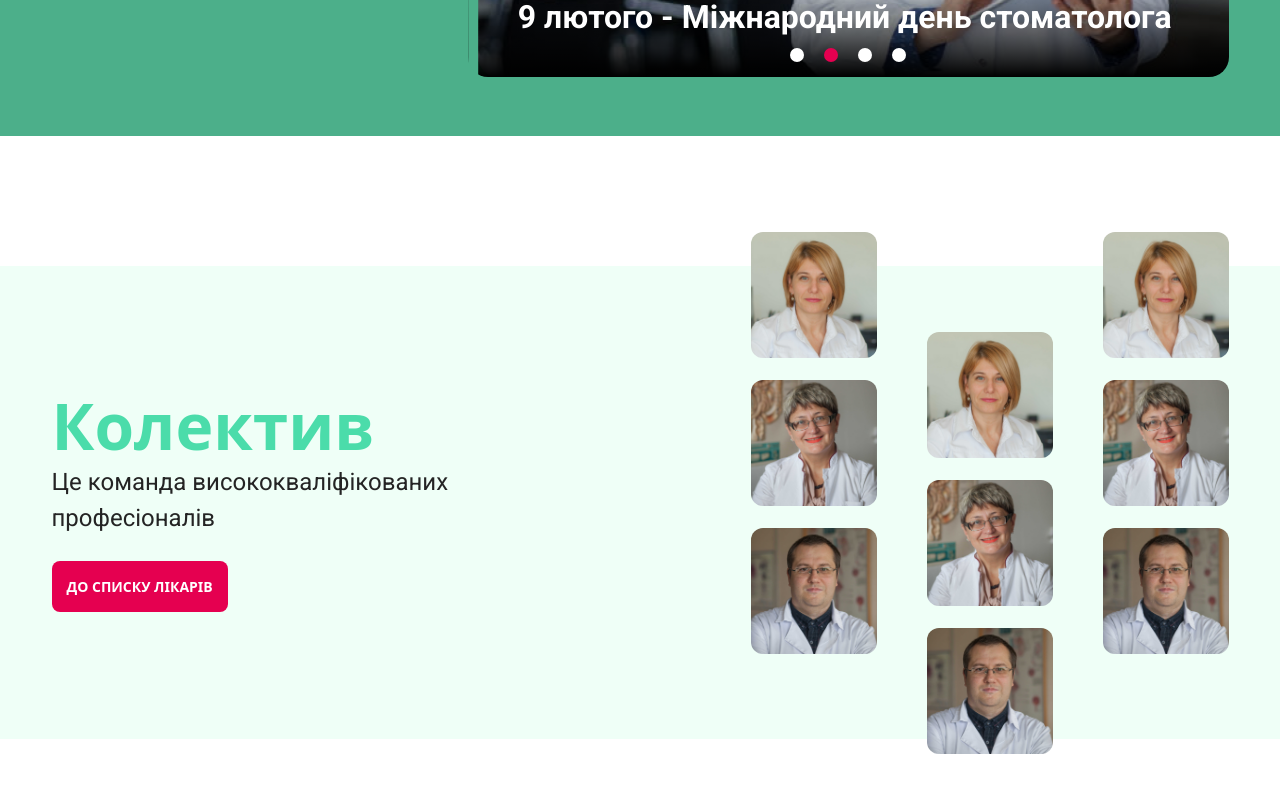
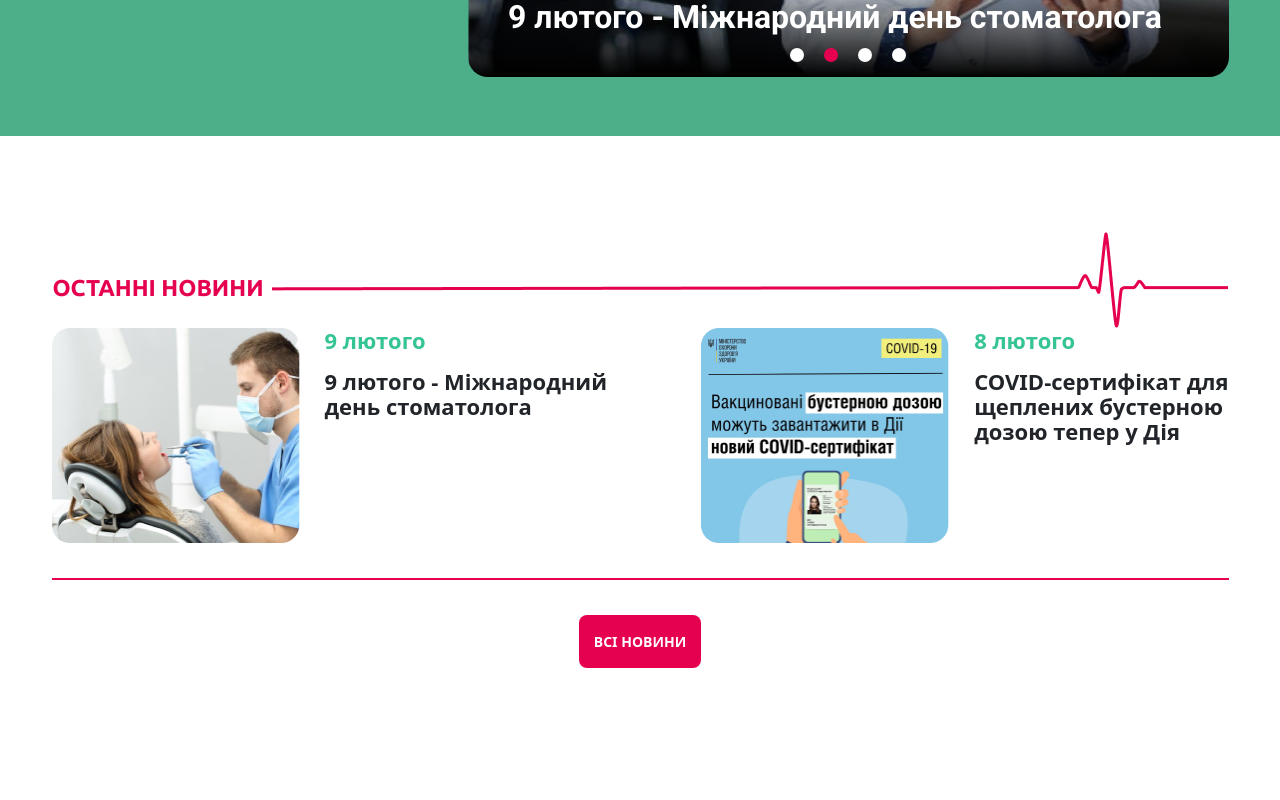
Before and after one commit to Hiko1234/ExamITstep-Rymar-Mitsko, a Next.js app: page / in a window 1280 px wide. Shown: the part 620-1420 px from the top of the page. Built offline with nearby package versions, Linux system fonts and the light colour scheme.

Commit message:
News require adaptation

```diff
--- /dev/null
+++ b/src/components/news/News.module.scss
@@ -0,0 +1,69 @@
+//variables
+@import '../../styles/variables.scss';
+
+.news {
+
+    &__title {
+        margin: 0px;
+        display: flex;
+        flex-direction: row;
+        justify-content: center;
+        align-items: center;
+        gap: 7px;
+
+        &_text {
+            padding-top: 15px;
+            margin: 0px;
+            width: fit-content;
+            height: fit-content;
+            font-family: 'Ubuntu';
+            font-style: normal;
+            font-weight: 700;
+            font-size: 23px;
+            line-height: 28px;
+            color: $mainPink;
+        }
+
+        &_decor {
+            margin: 0px;
+        }
+    }
+
+    &__posts {
+        display: flex;
+        flex-direction: row;
+        justify-content: space-between;
+        padding-bottom: 35px;
+        border-bottom: 2px solid $mainPink;
+
+        &_info {
+            display: flex;
+            flex-direction: row;
+            gap: 25px;
+        }
+    }
+
+    &__link {
+        padding-top: 35px;
+        display: flex;
+        justify-content: center;
+        align-items: center;
+
+        &_info {
+            text-decoration: none;
+            text-transform: uppercase;
+            font-size: 14px;
+            font-weight: 700;
+            color: $white;
+            background-color: $mainPink;
+            padding: 16px 15px;
+            border-radius: 8px;
+            transition: 0.3s;
+
+            &:hover {
+                background-color: $pinkHover;
+                color: $white;
+            }
+        }
+    }
+}
--- /dev/null
+++ b/src/components/news/index.tsx
@@ -0,0 +1,101 @@
+import React from 'react';
+//import styles
+import s from './News.module.scss';
+//import Image
+import Image from 'next/image';
+//import Link
+import Link from 'next/link';
+//import img
+import news1 from '../../data/news/dataImg/news1.png';
+import news2 from '../../data/news/dataImg/news2.png';
+import puls from '../../assets/img/homePage/news/puls.png';
+
+const NewsComponent = () => {
+    return (
+        <>
+            <div className={s.news}>
+                <div className={s.news__title}>
+                    <h2 className={s.news__title_text}>
+                        ОСТАННІ НОВИНИ
+                    </h2>
+
+                    <div className={s.news__title_decor}>
+                        <Image
+                            src={puls}
+                            alt="декор пульс"
+                        />
+                    </div>
+                </div>
+
+                <div className={s.news__posts}>
+                    <div className={s.news__posts_info}>
+                        <Image
+                            src={news1}
+                            width={248}
+                            height={215}
+                            alt="декор пульс"
+                        />
+
+                        <div className={s.news__posts_info_text}>
+                            <p style={{
+                                color: '#35C493',
+                                fontWeight: '700',
+                                fontSize: '22px',
+                                lineHeight: '25px'
+                            }}>
+                                9 лютого
+                            </p>
+
+                            <p style={{
+                                fontWeight: '700',
+                                fontSize: '22px',
+                                lineHeight: '25px'
+                            }}>
+                                9 лютого - Міжнародний<br />
+                                день стоматолога
+                            </p>
+                        </div>
+                    </div>
+
+                    <div className={s.news__posts_info}>
+                        <Image
+                            src={news2}
+                            width={248}
+                            height={215}
+                            alt="декор пульс"
+                        />
+
+                        <div className={s.news__posts_info_text}>
+                            <p style={{
+                                color: '#35C493',
+                                fontWeight: '700',
+                                fontSize: '22px',
+                                lineHeight: '25px'
+                            }}>
+                                8 лютого
+                            </p>
+
+                            <p style={{
+                                fontWeight: '700',
+                                fontSize: '22px',
+                                lineHeight: '25px'
+                            }}>
+                                COVID-сертифікат для<br/>
+                                щеплених бустерною<br/>
+                                дозою тепер у Дія
+                            </p>
+                        </div>
+                    </div>
+                </div>
+
+                <div className={s.news__link}>
+                    <Link className={s.news__link_info} href="/news">
+                        Всі новини
+                    </Link>
+                </div>
+            </div>
+        </>
+    )
+}
+
+export default NewsComponent;
--- a/src/pages/index.tsx
+++ b/src/pages/index.tsx
@@ -7,6 +7,7 @@ import Partnership from "@/components/homePage/partnership";
 import Collective from "@/components/homePage/collective";
 import HomeNav from "@/components/homePage/navigation";
 import Slider from "@/components/homePage/slider";
+import NewsComponent from "@/components/news";
 
 export default function Home() {
 
@@ -19,6 +20,12 @@ export default function Home() {
               <HomeNav />
               <Slider />
             </div>
+          </Container>
+        </div>
+
+        <div className={s.home__news}>
+          <Container>
+            <NewsComponent />
           </Container>
         </div>
 
--- a/src/styles/Home.module.scss
+++ b/src/styles/Home.module.scss
@@ -24,6 +24,10 @@
         }
     }
 
+    &__news {
+        padding: 96px 0 55px 0;
+    }
+
     &__collective {
         padding: 96px 0 55px 0;
         position: relative;
```
Also changed, not shown: src/assets/img/homePage/news/puls.png (added).
